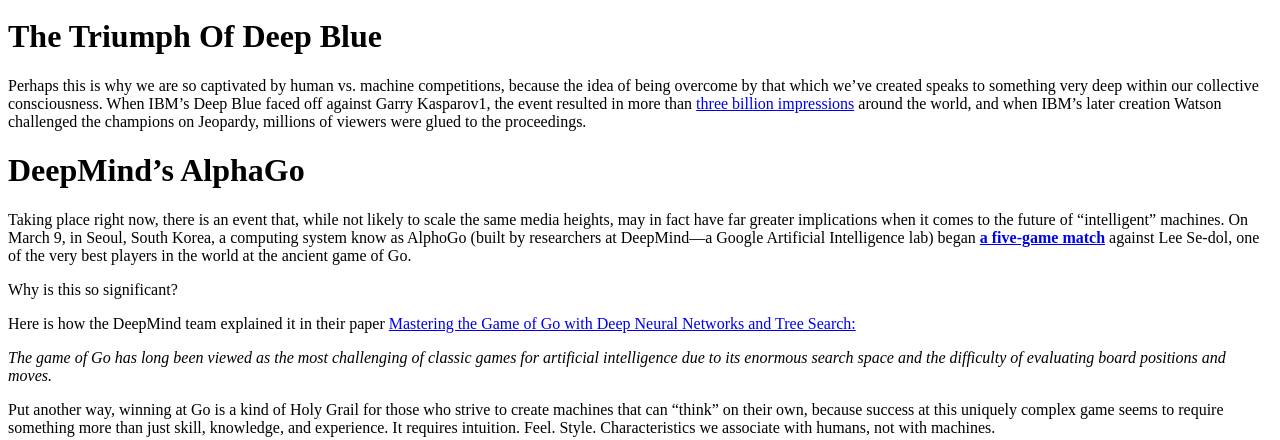
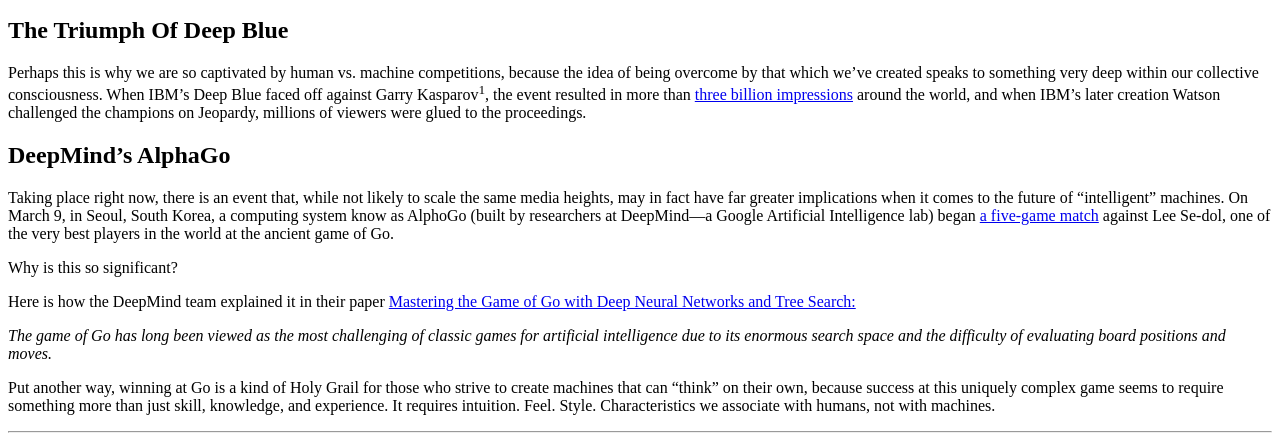
Before and after one commit to mhafer/Udacity-FrontEnd-Nanodegree, a plain HTML site: page mockup-to-article/index.html in a window 1280 px wide. Shown: the part 577-1017 px from the top of the page. Drawn offline with Linux system fonts and the light colour scheme.

Commit message:
made minor tag changes

```diff
--- a/mockup-to-article/index.html
+++ b/mockup-to-article/index.html
@@ -21,21 +21,21 @@
   <p>For as long as humans have built things, we’ve wrestled with the implications of what we’ve built. In many cases, these philosophical and ethical
     wrestlings have made for great drama—think Frankenstein, or 2001: A Space Odyssey. Often, the hypothetical scenarios we envision come remarkably close
     to true, and the discoveries we’ve made in the fields of Artificial Intelligence and Machine Learning make clear that a “computer with a mind of its own”
-     is <strike>going to take over the world</strike> not such a fantastic thing to imagine any longer.</p>
+     is <s>going to take over the world</s> not such a fantastic thing to imagine any longer.</p>
 
-  <h1>The Triumph Of Deep Blue</h1>
+  <h2>The Triumph Of Deep Blue</h2>
 
   <p>Perhaps this is why we are so captivated by human vs. machine competitions, because the idea of being overcome by that which we’ve created
-  speaks to something very deep within our collective consciousness. When IBM’s Deep Blue faced off against Garry Kasparov1, the event resulted
+  speaks to something very deep within our collective consciousness. When IBM’s Deep Blue faced off against Garry Kasparov<sup>1</sup>, the event resulted
   in more than <a href="http://www-03.ibm.com/ibm/history/ibm100/us/en/icons/deepblue/">three billion impressions</a> around the world, and when IBM’s later
    creation Watson challenged the champions on Jeopardy, millions of viewers were glued to the proceedings.</p>
 
-  <h1>DeepMind’s AlphaGo</h1>
+  <h2>DeepMind’s AlphaGo</h2>
 
   <p>
    Taking place right now, there is an event that, while not likely to scale the same media heights, may in fact have far greater implications when it
    comes to the future of “intelligent” machines. On March 9, in Seoul, South Korea, a computing system know as AlphoGo (built by researchers at DeepMind—a
-   Google Artificial Intelligence lab) began <strong><a href="http://venturebeat.com/2016/02/04/youtube-will-livestream-googles-ai-playing-go-superstar-lee-sedol-in-march/">a five-game match</a></strong>
+   Google Artificial Intelligence lab) began <a href="http://venturebeat.com/2016/02/04/youtube-will-livestream-googles-ai-playing-go-superstar-lee-sedol-in-march/">a five-game match</a>
    against Lee Se-dol, one of the very best players in the world at the ancient game of Go.
  </p>
   <p>Why is this so significant?</p>
```
